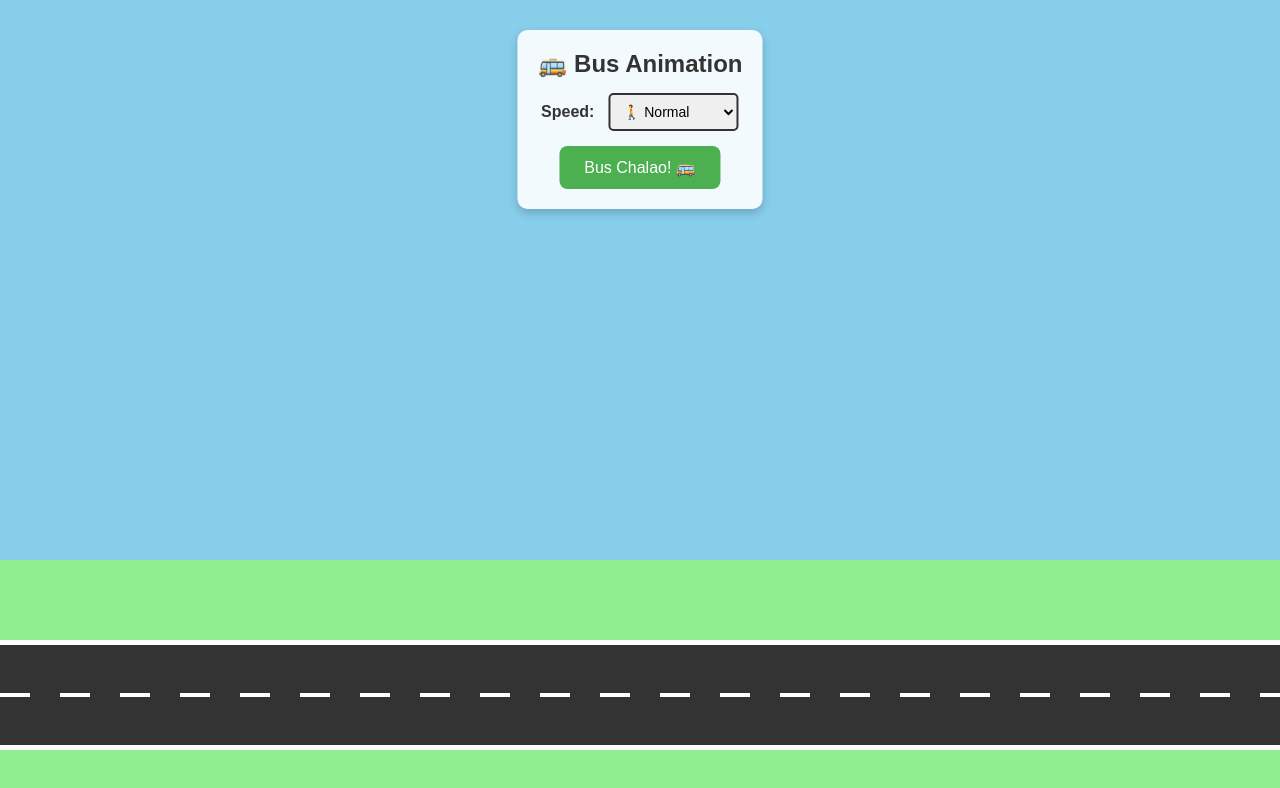
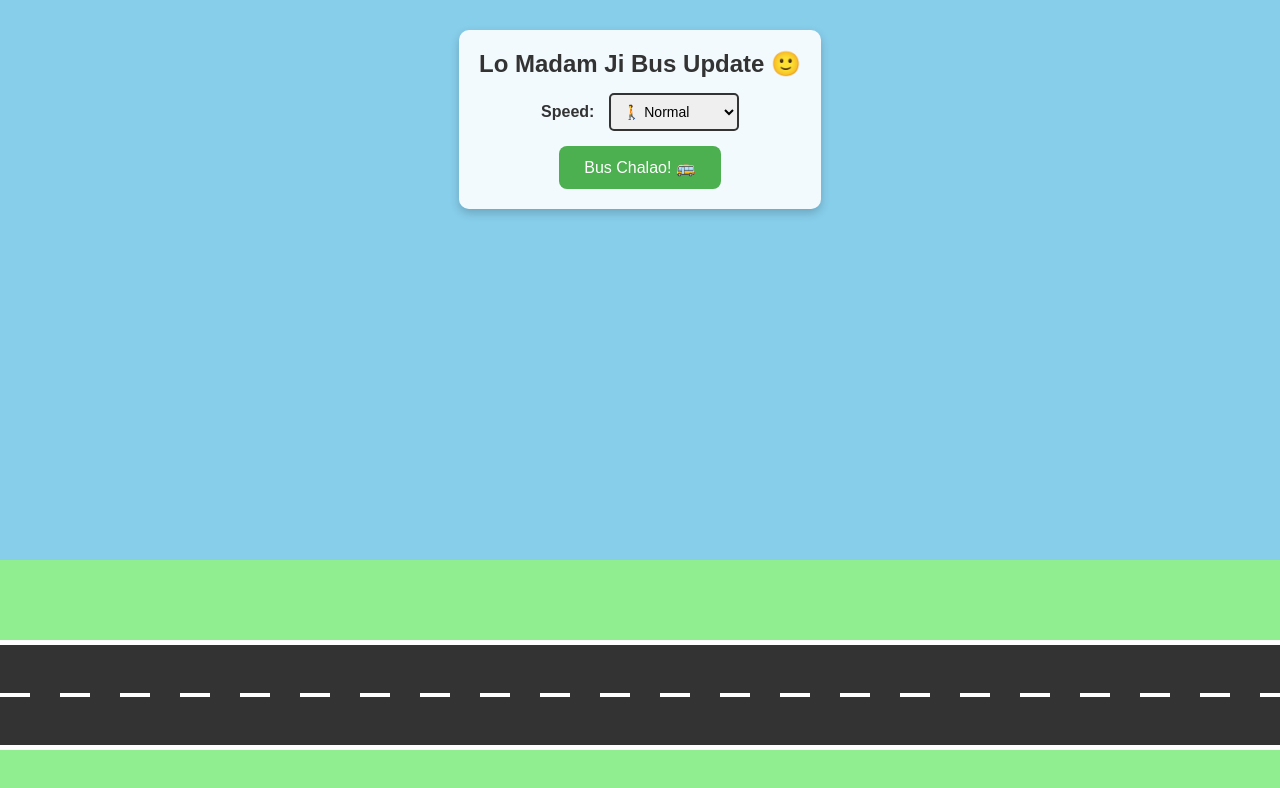
Before and after one commit to farhanansari888/Bus-Animation, a plain HTML site: page index.html in a window 1280 px wide. Drawn offline with Linux system fonts and the light colour scheme.

Commit message:
index.html

```diff
--- a/index.html
+++ b/index.html
@@ -3,7 +3,7 @@
 <head>
     <meta charset="UTF-8">
     <meta name="viewport" content="width=device-width, initial-scale=1.0">
-    <title>Simple Bus Animation</title>
+    <title>Bus Animation</title>
     <style>
         body {
             margin: 0;
@@ -226,7 +226,7 @@
     <div class="container">
         <!-- Controls -->
         <div class="controls">
-            <div class="title">🚌 Bus Animation</div>
+            <div class="title">Lo Madam Ji Bus Update 🙂</div>
             <div class="speed-selector">
                 <label>Speed:</label>
                 <select id="speed">
```
